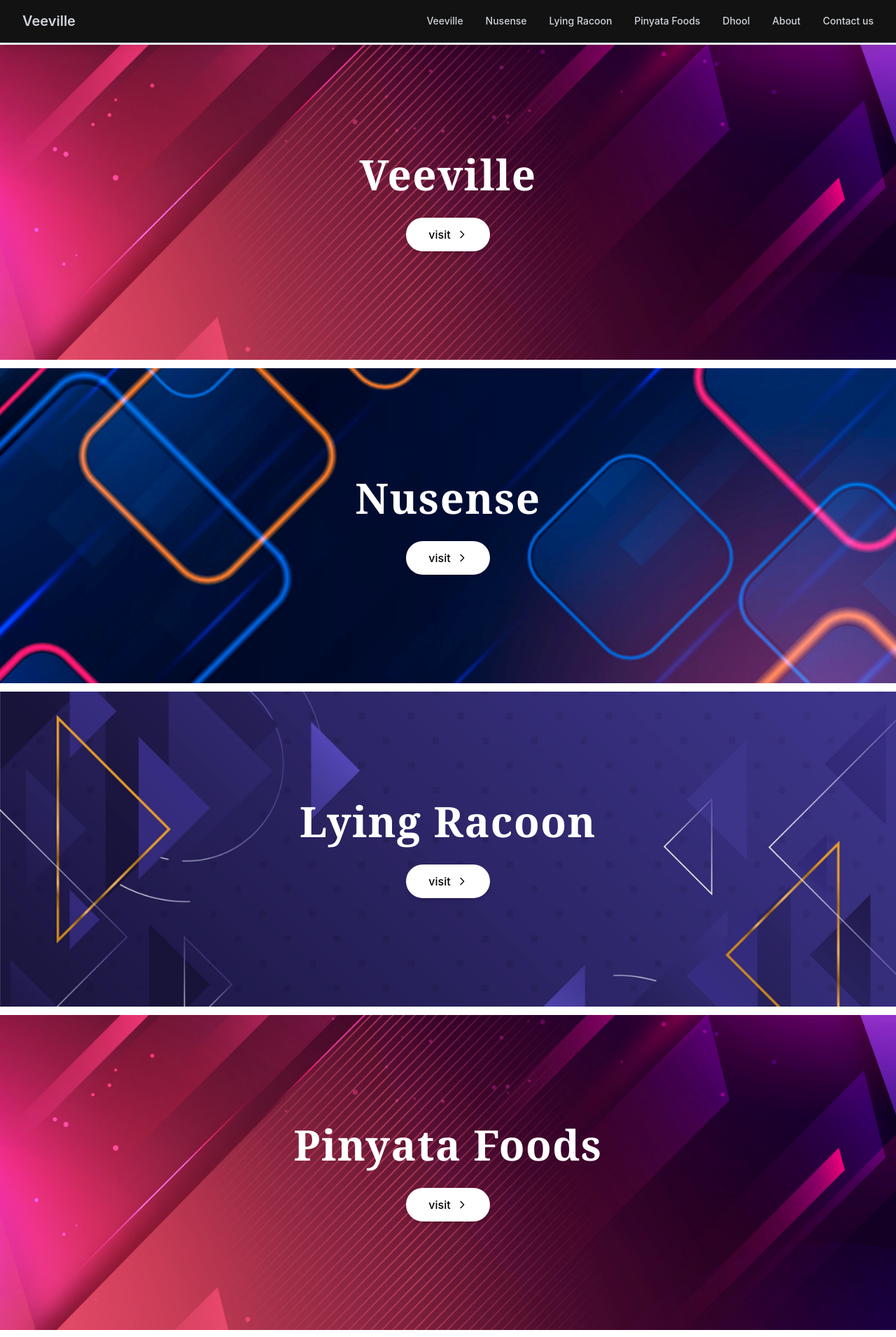
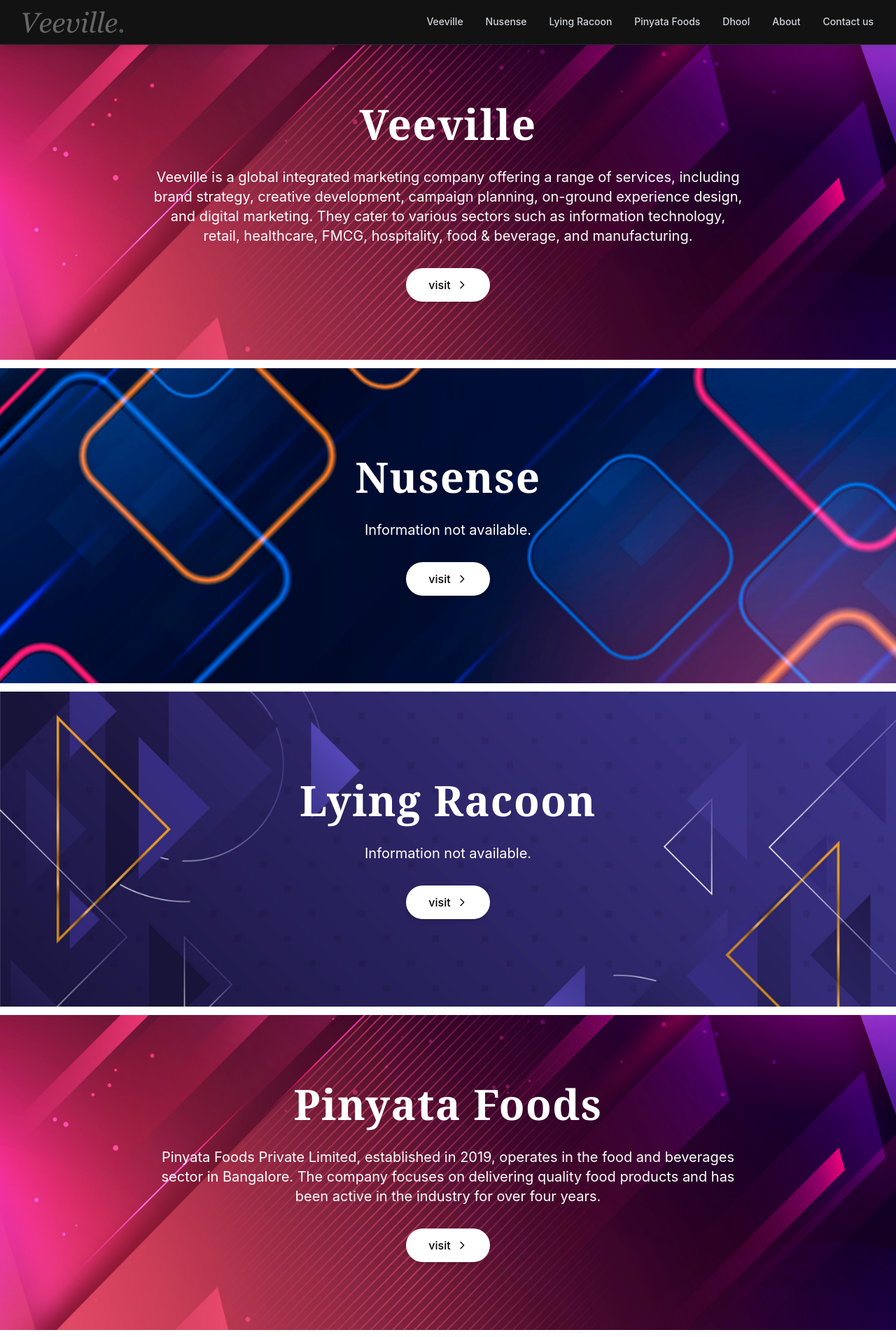
Before and after one commit to HemanthKumar-veeville/veeville-family, a React (Vite) app: page / in a window 1280 px wide. Shown: the top 1910 px of the page at 70% size. Built offline with nearby package versions, Linux system fonts and the light colour scheme.

Commit message:
Update Nav Bar

```diff
--- a/index.html
+++ b/index.html
@@ -4,7 +4,7 @@
     <meta charset="UTF-8" />
     <link rel="icon" type="image/svg+xml" href="/vite.svg" />
     <meta name="viewport" content="width=device-width, initial-scale=1.0" />
-    <title>Veeville. group</title>
+    <title>Veeville.</title>
   </head>
   <body>
     <div id="root"></div>
--- a/src/assets/data.ts
+++ b/src/assets/data.ts
@@ -3,31 +3,31 @@
 const data = [
   {
     "title": "Veeville",
-    "description": "",
+    "description": "Veeville is a global integrated marketing company offering a range of services, including brand strategy, creative development, campaign planning, on-ground experience design, and digital marketing. They cater to various sectors such as information technology, retail, healthcare, FMCG, hospitality, food & beverage, and manufacturing.",
     "bg_image": {bg1},
     "button_text": "visit"
   },
   {
     "title": "Nusense",
-    "description": "",
+    "description": "Information not available.",
     "bg_image": {bg2},
     "button_text": "visit"
   },
   {
     "title": "Lying Racoon",
-    "description": "",
+    "description": "Information not available.",
     "bg_image": {bg3},
     "button_text": "visit"
   },
   {
     "title": "Pinyata Foods",
-    "description": "",
+    "description": "Pinyata Foods Private Limited, established in 2019, operates in the food and beverages sector in Bangalore. The company focuses on delivering quality food products and has been active in the industry for over four years.",
     "bg_image": {bg1},
     "button_text": "visit"
   },
   {
     "title": "Dhool",
-    "description": "",
+    "description": "Dhool is a brand committed to sustainability, offering eco-friendly products like Terra-lite tealight candles made from recycled materials. Their products are designed to promote responsible consumption and environmental consciousness.",
     "bg_image": {bg2},
     "button_text": "visit"
   }
--- a/src/assets/index.ts
+++ b/src/assets/index.ts
@@ -1,5 +1,6 @@
 import bg1 from "./3540662.jpg"
 import bg2 from "./5192479.jpg"
 import bg3 from "./6114100.jpg"
+import VeevilleLogo from "./Veeville.svg"
 
-export {bg1, bg2, bg3}
+export {bg1, bg2, bg3, VeevilleLogo}
--- a/src/components/Navbar.tsx
+++ b/src/components/Navbar.tsx
@@ -1,5 +1,6 @@
 import React, { useState } from "react";
 import { AiOutlineMenu, AiOutlineClose } from "react-icons/ai";
+import { VeevilleLogo } from "../assets";
 
 interface NavLink {
   name: string;
@@ -35,7 +36,7 @@
         <div className="max-w-7xl mx-auto">
           <div className="flex justify-between items-center px-4 sm:px-6 lg:px-8 py-4">
             {/* Logo or Brand Name */}
-            <div className="text-xl font-semibold">Veeville</div>
+            <img className="text-xl font-semibold" src={VeevilleLogo}></img>
 
             {/* Desktop Links */}
             <ul className="hidden md:flex space-x-8">
```
